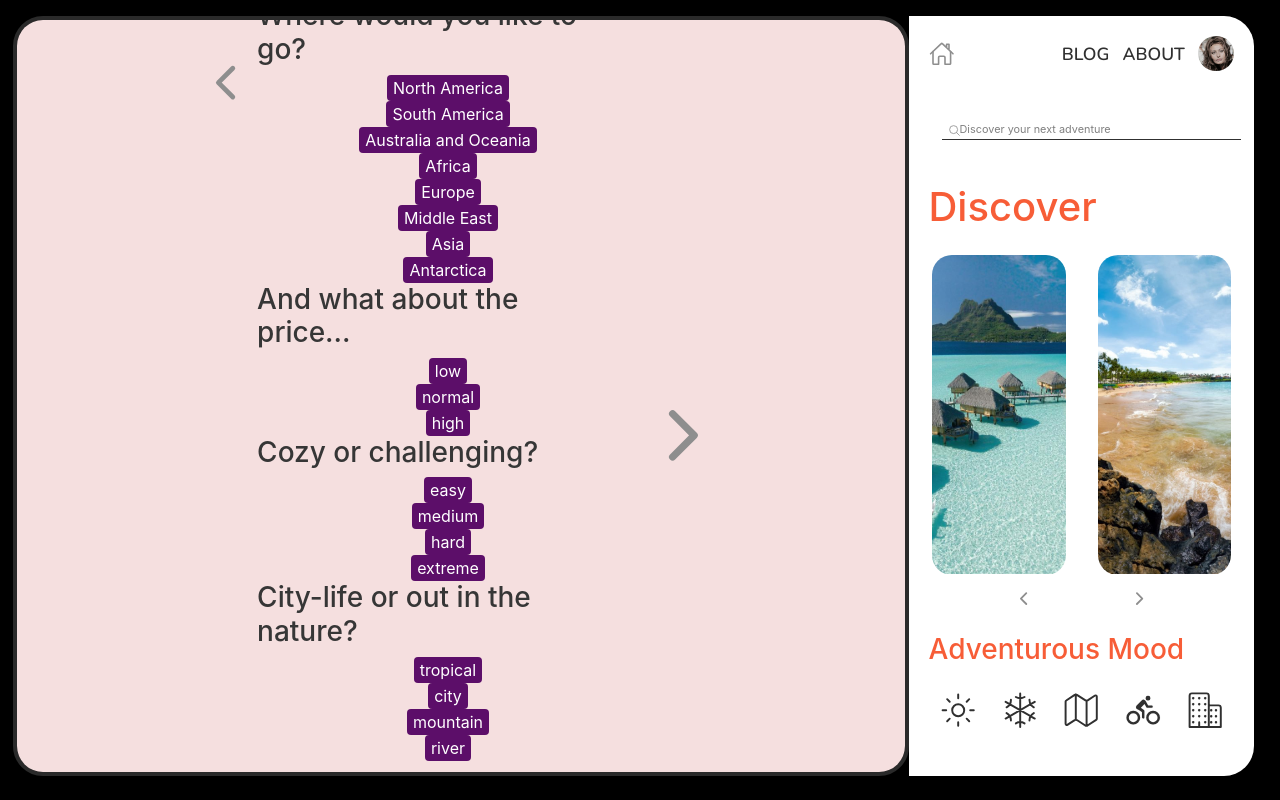
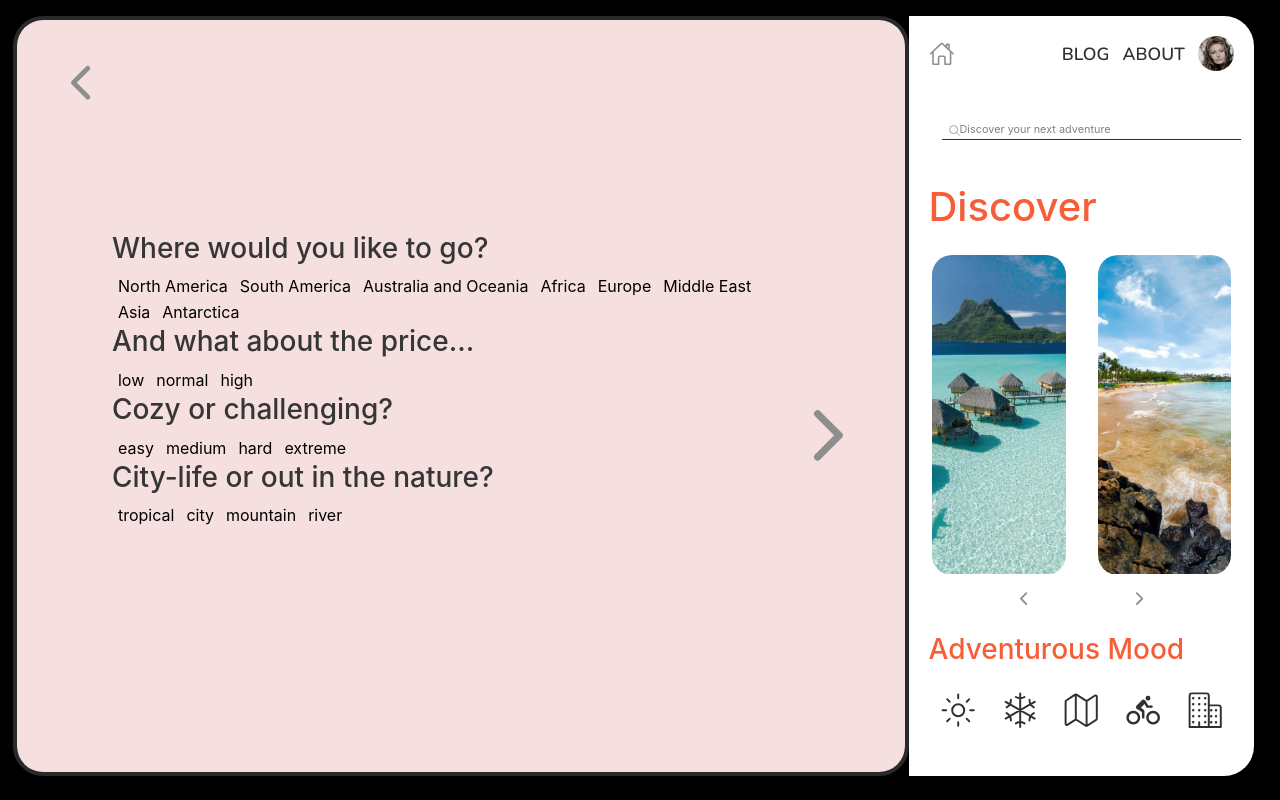
Before and after one commit to bidodev/react-dtravel-client, a React (Create React App) app: page /quiz in a window 1280 px wide. Shown: the top 800 px of the page. Built offline with nearby package versions, Linux system fonts and the light colour scheme.

Commit message:
cleaned quiz alpha

```diff
--- a/src/components/intro/quiz/Quiz.component.js
+++ b/src/components/intro/quiz/Quiz.component.js
@@ -6,14 +6,12 @@ import QuestionItem from "./question-item.component"
 import "./quiz.styles.scss";
 
 const Quiz = () => {
-  const listItems = questionsFullData.map((elem, index) => (
+  const listItems = questionsFullData.map(({...props}, index) => (
     <QuestionItem
-      key={elem.id.toString() + " " + index}
-      value={elem}
-      name = {elem.id.toString()}
       id={
-        index + "-quiz-item"
-      } /* style = {{visibility: visible, opacity: opacity} }*/
+        index
+      }
+      {...props}
     />
     ));
   return (
@@ -29,7 +27,7 @@ const Quiz = () => {
         {listItems}
       </div>
       <div className="forward">
-        <button className="forward" /* onClick={handleClick} */>
+        <button className="forward">
           <a href="/#offers">
           <ion-icon name="chevron-forward-outline"></ion-icon>
           </a>
--- /dev/null
+++ b/src/components/intro/quiz/btn.component.js
@@ -0,0 +1,14 @@
+import React from 'react';
+
+const Btn = (props) => {
+    const variant = props.variant;
+    const name = props.name;
+    const onSubmit = props.onSubmit;
+    return (
+      <button value={variant.toString().toLowerCase()} name = {name} onClick={onSubmit}>
+      {variant}
+    </button>
+    );
+  }
+
+  export default Btn;
--- a/src/components/intro/quiz/question-item.component.js
+++ b/src/components/intro/quiz/question-item.component.js
@@ -1,33 +1,34 @@
-import React from "react";
+import React, { useState } from 'react';
 import { useDispatch } from "react-redux";
+import Btn from "./btn.component"
 
-const QuestionItem = (props) => {
-    const dispatch = useDispatch();
-
-  const quizInput = React.useRef();
-
+const QuestionItem = ({id, question, variants}) => {
+  console.log("QuestionItem rendered")
+  const dispatch = useDispatch();
+  const inputObj = {  }
   const onSubmit = (event) => {
     event.preventDefault();
-    console.warn(quizInput.current);
-    dispatch({ type: "UPDATE_INPUT", payload: quizInput.current.value });
+    const e = event.target;
+    inputObj[e.name] = e.value;
+    console.warn(inputObj);
+    const quizInput = Object.values(inputObj)
+    console.warn(quizInput);
+    dispatch({ type: "UPDATE_INPUT", payload: quizInput});
   };
-    const item = props.value;
-    const id = props.id;
-    const name = props.name;
-    const variants = item.variants;
-    const step = variants.map((variant) => (
-        <form id={id} className="quiz-item">
-          <button type="submit" key={variant.toString()} value={variant.toString().toLowerCase()} name = {name} ref={quizInput} onSubmit={onSubmit}>
-        {variant}
-      </button>
-      </form>
+  const btns = variants.map((variant, index) => (
+    <Btn
+    key = {index}
+    name = {id}
+    variant = {variant}
+    onSubmit = {onSubmit}
+  />
     ));
     return (
-        <div>
-        <h3>{item.question}</h3>
-        {step}
+        <div id={id}>
+        <h3>{question}</h3>
+        {btns}
     </div>
     );
   };
 
-  export default QuestionItem
+  export default QuestionItem;
--- a/src/components/offers/handleOfferSearch.js
+++ b/src/components/offers/handleOfferSearch.js
@@ -5,8 +5,13 @@ const handleOfferSearch = ({ input }, defaultItem, fulldata) => {
   console.log("numOfCalls " + numOfCalls); */
   //prevent empty input treating
   if (input === undefined || input === null) {
-/*     console.log(numOfCalls + ": input is empty"); */
-    return fulldata;
+    const firstEightItems = [];
+    (() => {
+      for (let i = 0; i < 8; i++) {
+        firstEightItems.push(fulldata[i])
+      }
+    })();
+    return firstEightItems;
   }
   //search goes a bit smarter
   //------
@@ -31,6 +36,7 @@ const handleOfferSearch = ({ input }, defaultItem, fulldata) => {
   fulldata = fulldata.constructor !== Array ? fulldata.split(" ") : fulldata;
   //first, handling a loop for an outer cycle, JSON/array of objects
   fulldata.forEach((fulldataElem) => {
+    if(fulldataElem.id.toString() === "404") { return}
     //checking every item {currentObj} in offers.db how it meets the query input
     inputArr.forEach((inputElem) => {
       inputElem = inputElem.toLowerCase();
@@ -46,8 +52,8 @@ const handleOfferSearch = ({ input }, defaultItem, fulldata) => {
           continue;
         }
         if (value === inputElem) {
-          console.warn(value);
-          console.warn("PASSED " + inputElem);
+/*           console.warn(value);
+          console.warn("PASSED " + inputElem); */
           numOfMatches.current++;
         } else {
           //same idea for spellCheck
@@ -102,8 +108,8 @@ const handleOfferSearch = ({ input }, defaultItem, fulldata) => {
             spellNumOfMatches.current = 100;
           }
           if (spellNumOfMatches.current >= spellNumOfMatches.min) {
-            console.warn(value);
-            console.warn("PASSED " + inputElem);
+/*             console.warn(value);
+            console.warn("PASSED " + inputElem); */
             numOfMatches.current++;
           }
         }
--- a/src/redux/quiz-redux.js
+++ /dev/null
@@ -1,17 +0,0 @@
-const INITIAL_STATE = {
-    input: null
-}
-
-const quizReducer = (state = INITIAL_STATE, action) => {
-    switch (action.type) {
-        case 'UPDATE_QUIZ_INPUT':
-            return {
-                ...state,
-                input: action.payload
-            };
-        default:
-            return state;
-    }
-
-}
-export default quizReducer;
--- a/src/redux/root-reducer.js
+++ b/src/redux/root-reducer.js
@@ -3,14 +3,12 @@ import loginReducer from './login-reducer'
 import dataReducer from './data-reducer'
 import searchReducer from './search-input.reducer'
 import imgsBgReducer from './imgs-bg-reducer'
-import quizReducer from './quiz-redux'
 
 const rootReducer = combineReducers({
     login: loginReducer,
     destinations: dataReducer,
     searchInput: searchReducer,
-    urlImgs: imgsBgReducer,
-    quizInput: quizReducer
+    urlImgs: imgsBgReducer
 })
 
 export default rootReducer;
```
